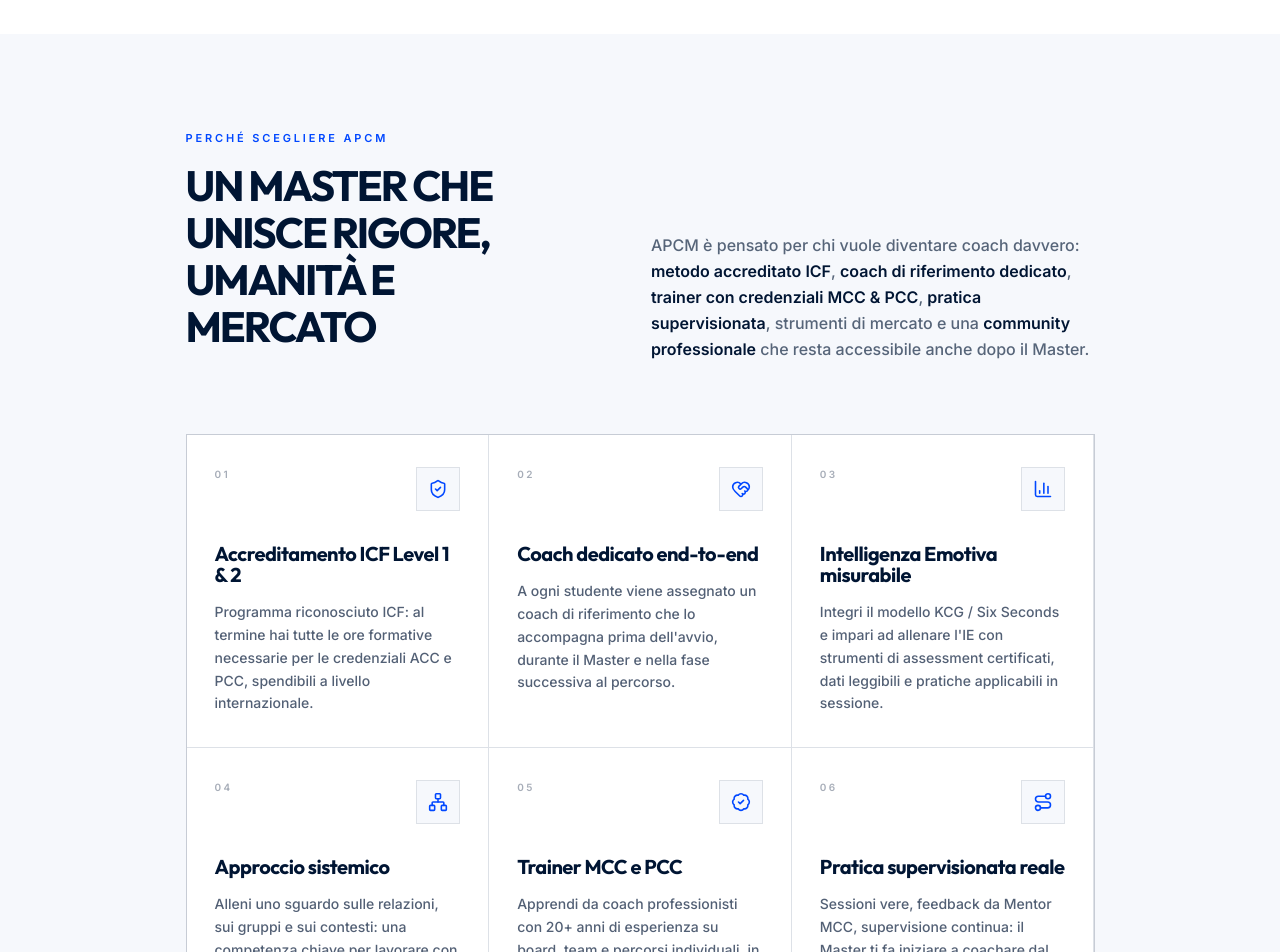
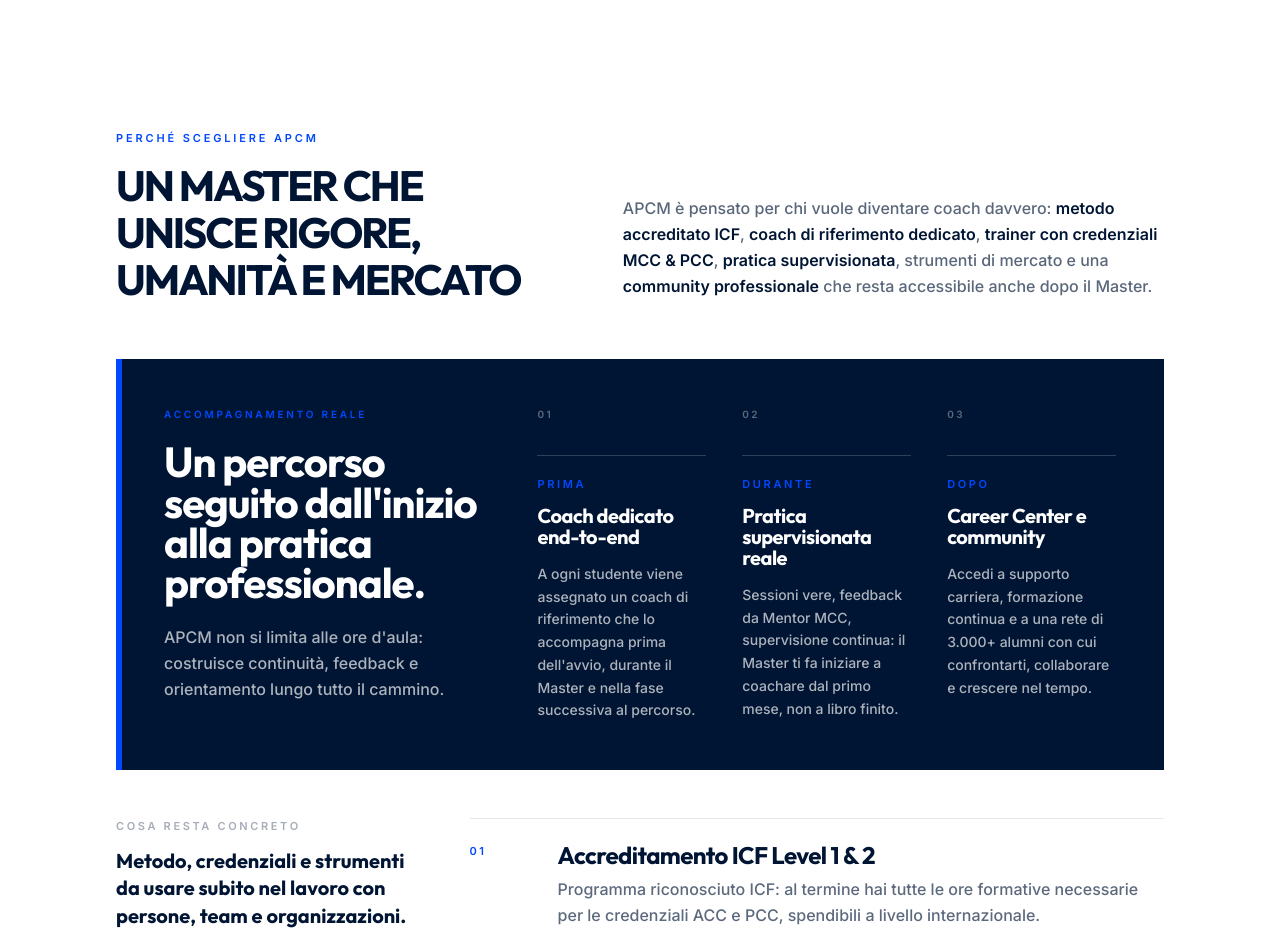
Before and after one commit to danielecolasanti22-wq/asterys-lab---scuola-di-coaching-icf, a React (Vite) app: page /corsi/apcm in a window 1280 px wide. Shown: the part 1740-2692 px from the top of the page. Built offline with nearby package versions, Linux system fonts and the light colour scheme.

Commit message:
Update CourseDetail.tsx

```diff
--- a/src/pages/CourseDetail.tsx
+++ b/src/pages/CourseDetail.tsx
@@ -573,6 +573,109 @@
 
       {/* 2b. WHY CHOOSE */}
       {course.whyChoose ? (
+        id === 'apcm' ? (
+          <section className="py-16 lg:py-24 bg-white">
+            <div className="max-w-[1080px] mx-auto px-4">
+              <div className="grid lg:grid-cols-[0.9fr_1.1fr] gap-8 lg:gap-16 items-end mb-10 lg:mb-14">
+                <div className="max-w-xl">
+                  {course.whyChoose.eyebrow ? (
+                    <p className="text-[11px] font-black uppercase tracking-[0.26em] text-brand-accent mb-4">
+                      {course.whyChoose.eyebrow}
+                    </p>
+                  ) : null}
+                  <h2 className={`${tSection} mb-0 max-w-xl`}>
+                    {course.whyChoose.title}
+                  </h2>
+                </div>
+                {course.whyChoose.intro ? (
+                  <p className={`${tBody} max-w-xl lg:pb-1`}>
+                    {richText(course.whyChoose.intro)}
+                  </p>
+                ) : null}
+              </div>
+
+              {(() => {
+                const bullets = course.whyChoose!.bullets;
+                const phases = [
+                  { label: 'Prima', item: bullets[1] },
+                  { label: 'Durante', item: bullets[5] },
+                  { label: 'Dopo', item: bullets[7] },
+                ].filter((phase) => phase.item);
+                const proofItems = bullets.filter((_, index) => ![1, 5, 7].includes(index));
+
+                return (
+                  <>
+                    <div className="relative overflow-hidden bg-brand-navy px-6 py-8 text-white sm:px-9 sm:py-10 lg:px-12 lg:py-12">
+                      <div className="absolute left-0 top-0 h-full w-1.5 bg-brand-accent" />
+                      <div className="grid lg:grid-cols-[0.72fr_1.28fr] gap-8 lg:gap-12">
+                        <div className="max-w-sm">
+                          <p className="text-[10px] font-black uppercase tracking-[0.28em] text-brand-accent mb-5">
+                            Accompagnamento reale
+                          </p>
+                          <h3 className="font-display text-3xl sm:text-4xl lg:text-[42px] leading-[0.96] font-black tracking-tight mb-5">
+                            Un percorso seguito dall'inizio alla pratica professionale.
+                          </h3>
+                          <p className="text-sm sm:text-base leading-relaxed text-white/68 font-medium">
+                            APCM non si limita alle ore d'aula: costruisce continuità, feedback e orientamento lungo tutto il cammino.
+                          </p>
+                        </div>
+
+                        <div className="grid sm:grid-cols-3 gap-7 lg:gap-9">
+                          {phases.map((phase, index) => (
+                            <article key={phase.label} className="relative pt-10 sm:pt-12">
+                              <span className="absolute left-0 top-0 text-[10px] font-black uppercase tracking-[0.24em] text-white/36">
+                                {String(index + 1).padStart(2, '0')}
+                              </span>
+                              <div className="mb-5 h-px w-full bg-white/18" />
+                              <p className="text-[11px] font-black uppercase tracking-[0.24em] text-brand-accent mb-3">
+                                {phase.label}
+                              </p>
+                              <h4 className="font-display text-xl font-black tracking-tight leading-[1.05] mb-4">
+                                {phase.item.title}
+                              </h4>
+                              <p className="text-sm leading-relaxed text-white/68 font-medium">
+                                {phase.item.desc}
+                              </p>
+                            </article>
+                          ))}
+                        </div>
+                      </div>
+                    </div>
+
+                    <div className="mt-9 lg:mt-12 grid lg:grid-cols-[0.6fr_1.4fr] gap-8 lg:gap-14">
+                      <div>
+                        <p className="text-[11px] font-black uppercase tracking-[0.24em] text-brand-navy/35 mb-3">
+                          Cosa resta concreto
+                        </p>
+                        <p className="text-lg sm:text-xl leading-snug font-display font-black text-brand-navy">
+                          Metodo, credenziali e strumenti da usare subito nel lavoro con persone, team e organizzazioni.
+                        </p>
+                      </div>
+
+                      <div className="divide-y divide-brand-navy/10 border-y border-brand-navy/10">
+                        {proofItems.map((b, i) => (
+                          <article key={b.title} className="grid sm:grid-cols-[72px_1fr] gap-4 py-6">
+                            <span className="text-[11px] font-black uppercase tracking-[0.22em] text-brand-accent">
+                              {String(i + 1).padStart(2, '0')}
+                            </span>
+                            <div>
+                              <h3 className="font-display text-xl sm:text-2xl font-black tracking-tight leading-[1.05] text-brand-navy mb-2">
+                                {b.title}
+                              </h3>
+                              <p className="text-sm sm:text-base leading-relaxed text-brand-navy/64 font-medium max-w-2xl">
+                                {b.desc}
+                              </p>
+                            </div>
+                          </article>
+                        ))}
+                      </div>
+                    </div>
+                  </>
+                );
+              })()}
+            </div>
+          </section>
+        ) : (
           <section className="py-16 lg:py-24 bg-[#F6F8FC]">
             <div className="max-w-[941px] mx-auto px-4">
               <div className="grid lg:grid-cols-[0.95fr_1.05fr] gap-8 lg:gap-16 items-end mb-12 lg:mb-16">
@@ -632,6 +735,7 @@
               </div>
             </div>
           </section>
+        )
       ) : null}
 
       {/* 3. PROGRAMMA DEL MASTER TABS */}
```
Lines whose indentation alone changed are shown as unchanged.
